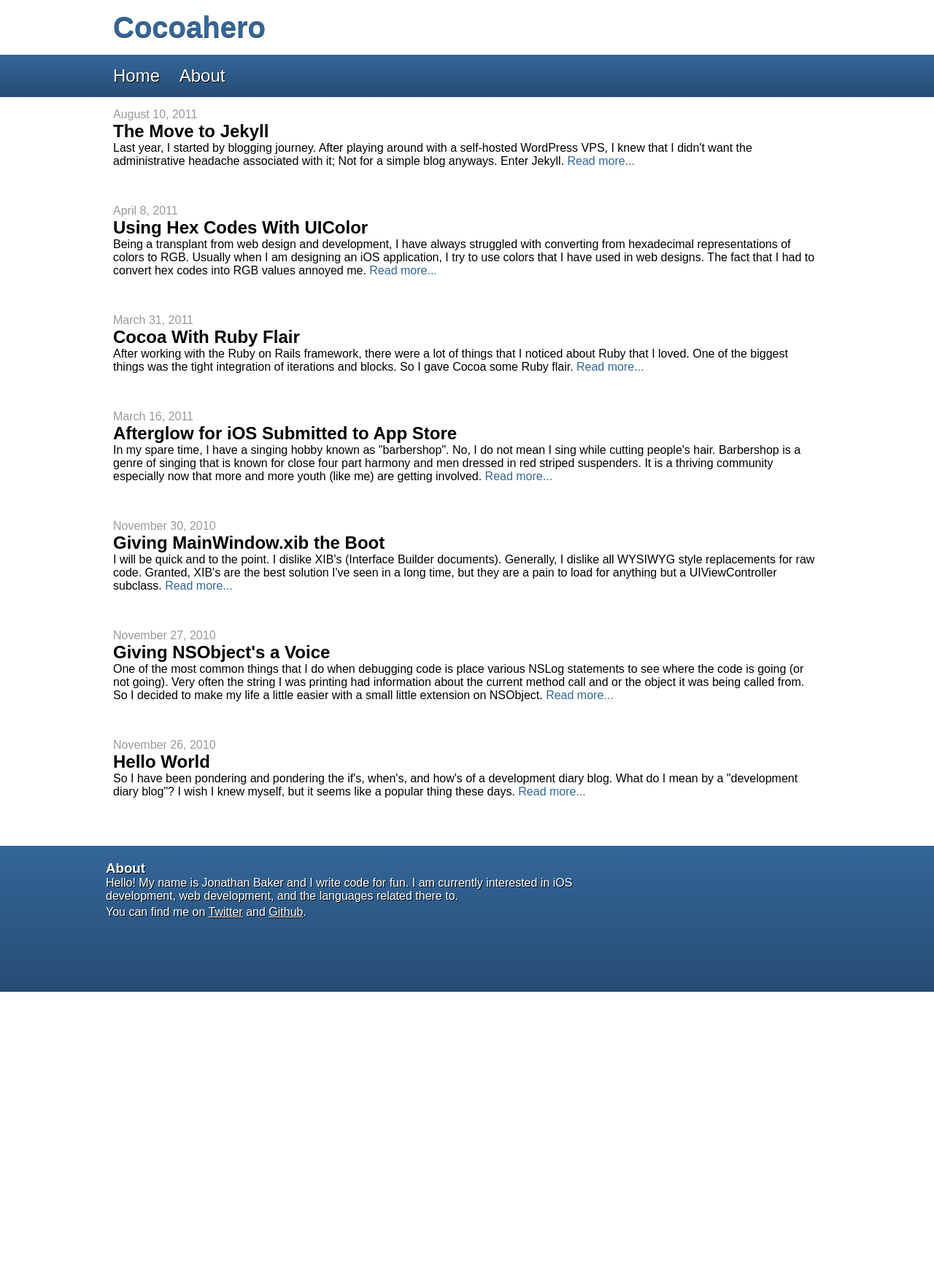
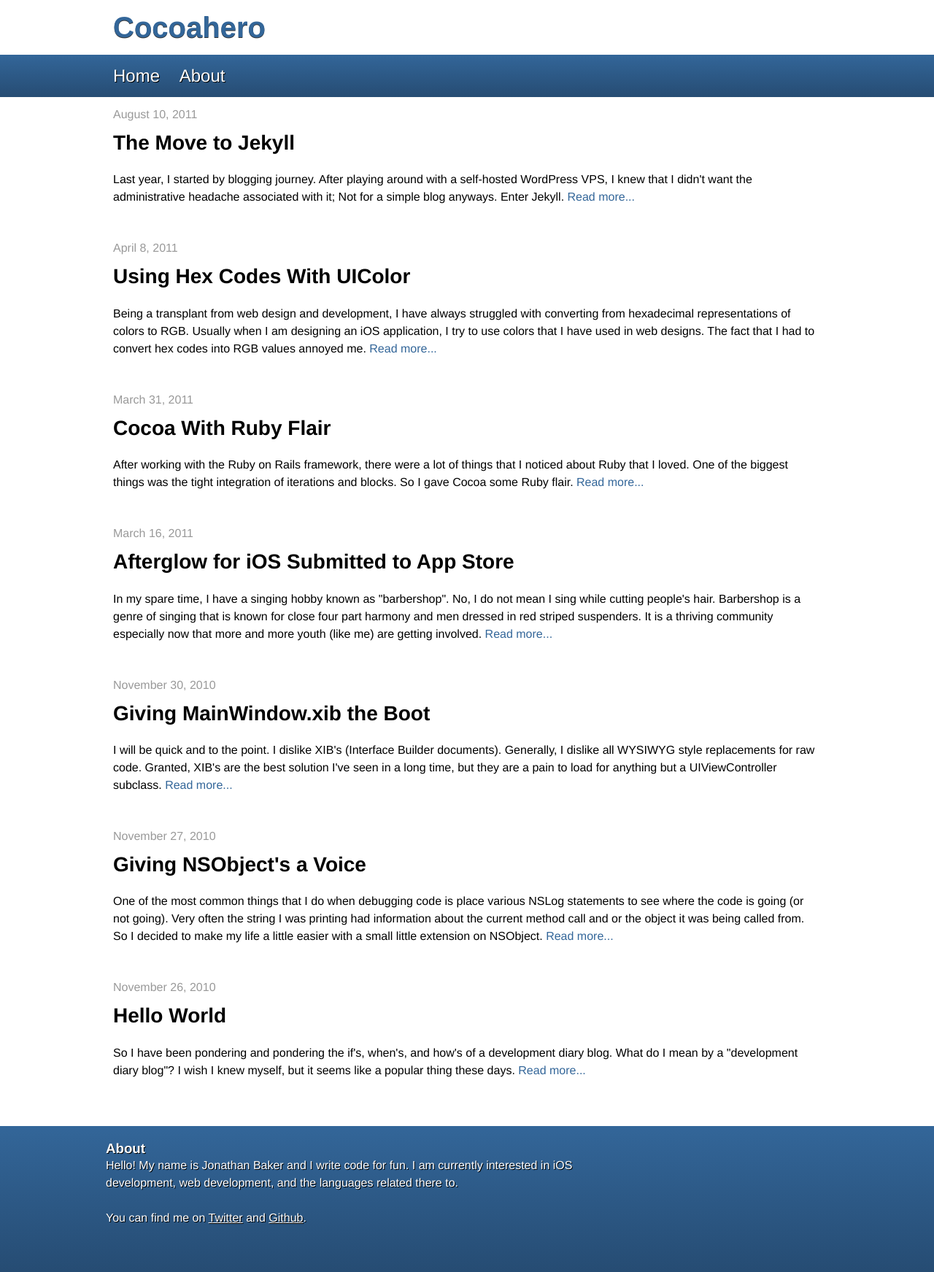
Before and after one commit to communitytlv/cocoahero.github.com, a Jekyll site: the page built from index.html, in a window 1280 px wide. Shown: the whole page at 73% size. Built offline with Jekyll 4.4.1, drawn with Linux system fonts in a browser that asks for light colours; some web fonts are replaced; before the commit the page ends 1359 px from its top, so only the background shows below that.

Commit message:
Changed font and line spacing for readability

```diff
--- a/css/style.css
+++ b/css/style.css
@@ -1,4 +1,3 @@
-@import url(http://fonts.googleapis.com/css?family=Cantarell&v2);
 * {
   margin: 0;
   padding: 0;
@@ -9,7 +8,7 @@ html, body {
   height: 100%; }
 
 body {
-  font: normal 100% "Cantarell", sans-serif; }
+  font: normal 100% "Helvetica Neue", Arial, sans-serif; }
 
 div#wrapper {
   min-height: 100%;
@@ -59,7 +58,7 @@ div#articles {
   float: left; }
 
 article {
-  padding-bottom: 50px; }
+  padding-bottom: 25px; }
   article header time {
     color: #999; }
 
@@ -67,12 +66,20 @@ a.read-more {
   text-decoration: none;
   color: #336699; }
 
-h1.post-title a {
-  color: inherit;
-  text-decoration: none; }
+h1.post-title {
+  padding-top: 0.5em;
+  padding-bottom: 0.8em;
+  font-size: 28px; }
+  h1.post-title a {
+    color: inherit;
+    text-decoration: none; }
+
+h2 {
+  padding-bottom: 0.5em; }
 
 p {
-  padding-bottom: 0.25em; }
+  padding-bottom: 1.5em;
+  line-height: 1.5em; }
 
 ul, ol {
   padding: 0.5cm 1cm; }
--- a/index.html
+++ b/index.html
@@ -9,7 +9,6 @@ tags: cocoa, iphone, development, ruby, mac, apple
 		<time pubdate="pubdate">{{ post.date | date: "%B %e, %Y" }}</time>
 		<h1 class="post-title"><a href="{{ post.url }}">{{ post.title }}</a></h1>
 	</header>
-	{{ post.summary }}
-	<a class="read-more" href="{{ post.url }}">Read more...</a>
+	<p>{{ post.summary }} <a class="read-more" href="{{ post.url }}">Read more...</a></p>
 </article>
 {% endfor %}
```
Also changed, not shown: _posts/2011-08-10-the-move-to-jekyll.md (+0 -4 lines), css/style.scss (+12 -5 lines).
